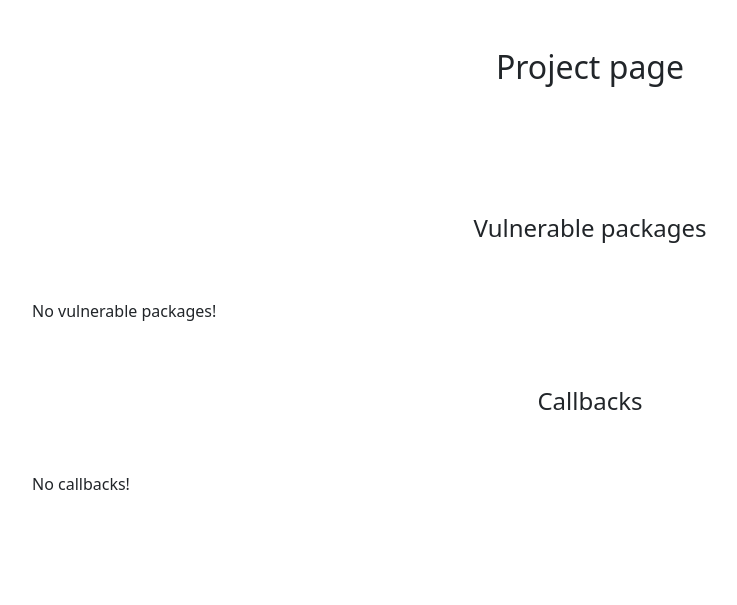
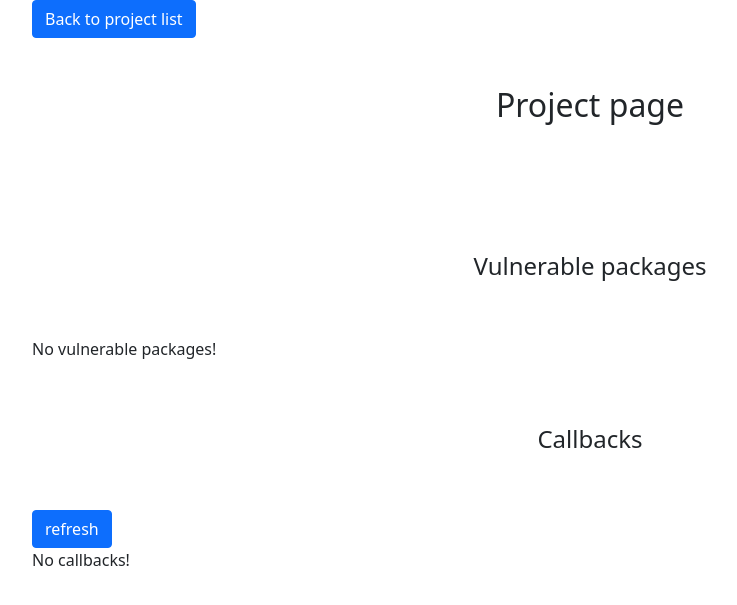
Before and after one commit to doyensec/confuser, a Flask app: template templates/project.html in a window 1280 px wide. Shown: the top 605 px of the page, without its empty margins (50-787 px from the left). Run offline with Flask 2, Linux system fonts and the light colour scheme; the template is opened without the code that fills it, so the values that code supplies are empty.

Commit message:
Minor buttons

```diff
--- a/templates/project.html
+++ b/templates/project.html
@@ -11,6 +11,8 @@
 
 <body>
   <div class="container">
+    <div class="float-left"><a class="btn btn-primary" href="/">Back to project list</a></div>
+
     <div class="py-5 text-center">
       <h2>Project page</h2>
       <h3>{{project.name}}</h3>
@@ -63,6 +65,8 @@
       <div class="py-5 text-center">
         <h4>Callbacks</h4>
       </div>
+
+      <div class="float-right"><a class="btn btn-primary" href="/refresh">refresh</a></div>
       {% if callbacks | length == 0 %}
           <p>No callbacks!</p>
       {% else %}
```
